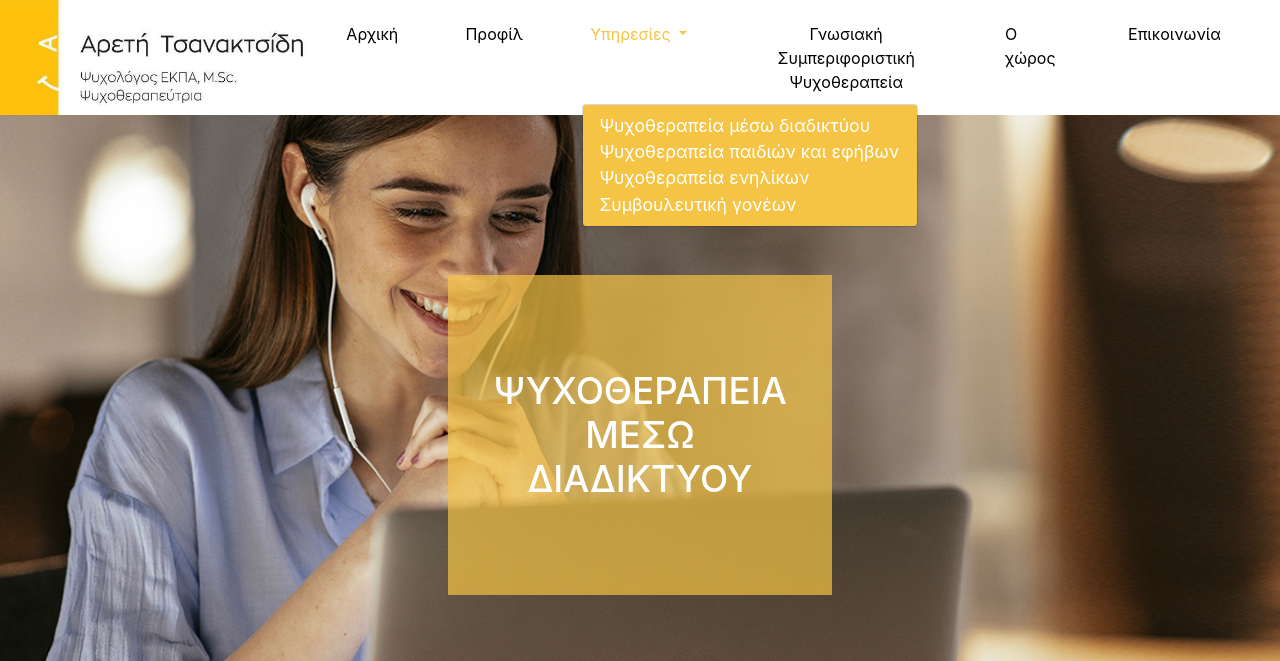
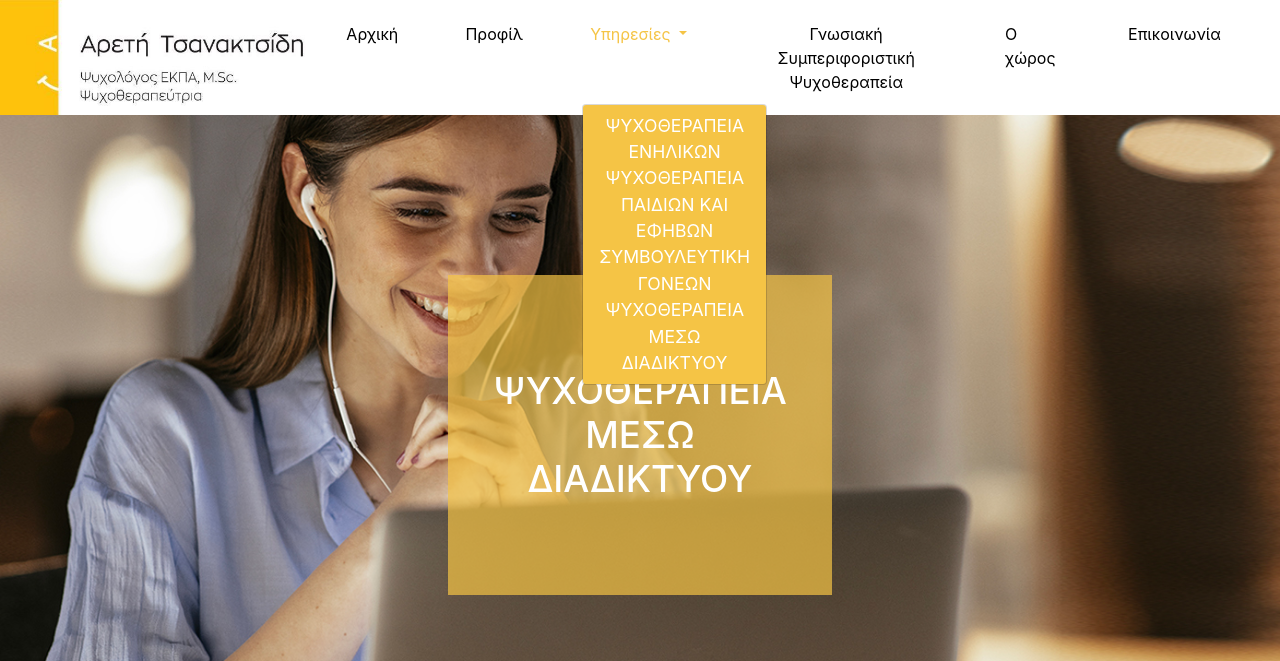
Before and after one commit to jverg/areti, a plain HTML site: page psychotherapy_internet.html in a window 1280 px wide. Both pictures are taken after a click on the button "Υπηρεσίες". Shown: the top 661 px of the page. Drawn offline with nearby package versions, Linux system fonts and the light colour scheme; a web font is replaced by a local one.

Commit message:
Submenu refactored

```diff
--- a/css/style.css
+++ b/css/style.css
@@ -75,9 +75,14 @@ body {
   margin-right: 3.2rem;
 }
 .dropdown-menu {
-  min-width: 21rem;
+  min-width: 10rem;
   background-color: #f5c445;
   color: white;
+}
+.submenu {
+  display: flex;
+  justify-content: center;
+  align-items: center;
 }
 .submenu a {
   color: white;
@@ -85,6 +90,7 @@ body {
 .submenu-text {
   margin: 0 1rem;
   font-size: 1.1rem;
+  text-align: center;
 }
 .submenu:hover {
   background-color: #f5c445;
--- a/psychotherapy_internet.html
+++ b/psychotherapy_internet.html
@@ -110,26 +110,26 @@
                 <span class="nav-label">Υπηρεσίες</span>
               </a>
               <ul class="nav-item dropdown-menu active">
+                <li class="submenu">
+                  <a class="submenu-text" href="/adult">
+                    ΨΥΧΟΘΕΡΑΠΕΙΑ <br />ΕΝΗΛΙΚΩΝ
+                  </a>
+                </li>
+                <li class="submenu">
+                  <a class="submenu-text" href="/child">
+                    ΨΥΧΟΘΕΡΑΠΕΙΑ <br />ΠΑΙΔΙΩΝ ΚΑΙ ΕΦΗΒΩΝ
+                  </a>
+                </li>
+                <li class="submenu">
+                  <a class="submenu-text" href="/parents">
+                    ΣΥΜΒΟΥΛΕΥΤΙΚΗ <br />ΓΟΝΕΩΝ
+                  </a>
+                </li>
                 <li class="submenu submenu-active">
                   <a
                     class="submenu-text submenu-text-active"
                     href="/psychotherapy_internet"
-                    >Ψυχοθεραπεία μέσω διαδικτύου</a
-                  >
-                </li>
-                <li class="submenu">
-                  <a class="submenu-text" href="/child"
-                    >Ψυχοθεραπεία παιδιών και εφήβων</a
-                  >
-                </li>
-                <li class="submenu">
-                  <a class="submenu-text" href="/adult"
-                    >Ψυχοθεραπεία ενηλίκων</a
-                  >
-                </li>
-                <li class="submenu">
-                  <a class="submenu-text" href="/parents"
-                    >Συμβουλευτική γονέων</a
+                    >ΨΥΧΟΘΕΡΑΠΕΙΑ <br />ΜΕΣΩ ΔΙΑΔΙΚΤΥΟΥ</a
                   >
                 </li>
               </ul>
```
Also changed, not shown: adult.html (+16 -16 lines), child.html (+11 -11 lines), index.html (+11 -11 lines), office.html (+11 -11 lines), parents.html (+13 -13 lines), profile.html (+11 -11 lines).
